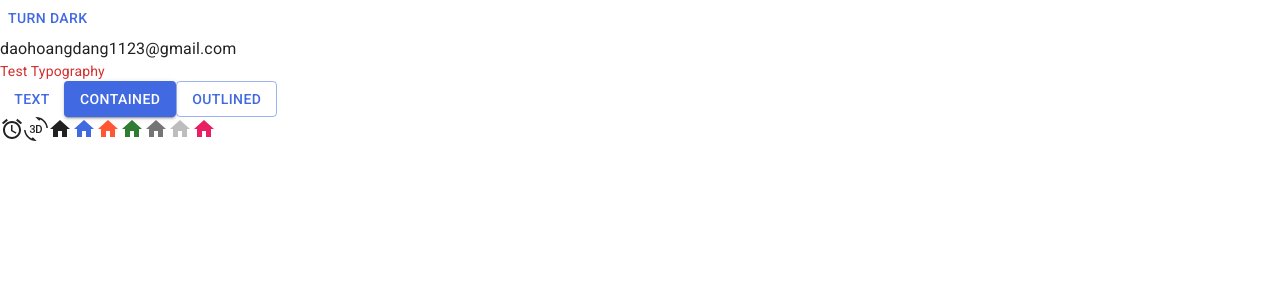
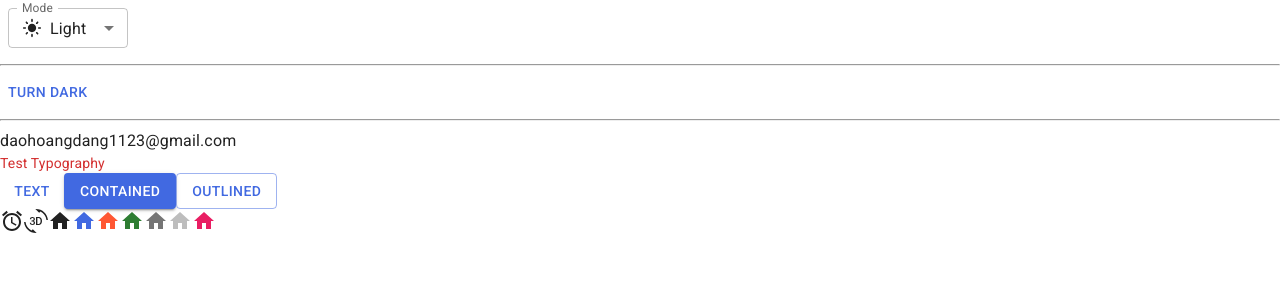
Before and after one commit to HoangDang1123/trello-web, a React (Vite) app: page / in a window 1280 px wide. Shown: the top 300 px of the page. Built offline with nearby package versions, Linux system fonts and the light colour scheme.

Commit message:
Add MenuItem light-dark-system mode

```diff
--- a/src/App.jsx
+++ b/src/App.jsx
@@ -7,17 +7,75 @@
 import Typography from '@mui/material/Typography'
 import { useColorScheme } from '@mui/material'
 
-function App() {
+import InputLabel from '@mui/material/InputLabel'
+import MenuItem from '@mui/material/MenuItem'
+import FormControl from '@mui/material/FormControl'
+import Select from '@mui/material/Select'
+import Box from '@mui/material/Box'
+
+import LightModeIcon from '@mui/icons-material/LightMode'
+import DarkModeOutlinedIcon from '@mui/icons-material/DarkModeOutlined'
+import SettingsBrightnessIcon from '@mui/icons-material/SettingsBrightness'
+
+function ModeSelect() {
   const { mode, setMode } = useColorScheme() // Instead of saving to localStorage
+  const handleChange = (event) => {
+    const selectedMode = event.target.value
+    setMode(selectedMode)
+  }
 
   return (
+    <FormControl sx={{ m: 1, minWidth: 120 }} size="small">
+      <InputLabel id="label-select-dark-light-mode">Mode</InputLabel>
+      <Select
+        labelId="label-select-dark-light-mode"
+        id="select-dark-light-mode"
+        value={mode}
+        label="Mode"
+        onChange={handleChange}
+      >
+        <MenuItem value="light">
+          <div style={{ display: 'flex', alignItems: 'center', gap: '8px' }}>
+            <LightModeIcon fontSize='small'/>Light
+          </div>
+        </MenuItem>
+        <MenuItem value="dark">
+          <Box sx={{ display: 'flex', alignItems: 'center', gap: 1 }}>
+            <DarkModeOutlinedIcon fontSize='small'/>Dark
+          </Box>
+        </MenuItem>
+        <MenuItem value="system">
+          <Box sx={{ display: 'flex', alignItems: 'center', gap: 1 }}>
+            <SettingsBrightnessIcon fontSize='small'/>System
+          </Box>
+        </MenuItem>
+      </Select>
+    </FormControl>
+  )
+}
+
+function ModeToggle() {
+  const { mode, setMode } = useColorScheme()
+  // const prefersDarkMode = useMediaQuery('prefers-color-scheme: dark')
+  // const prefersLightMode = useMediaQuery('prefers-color-scheme: light')
+
+  return (
+    <Button onClick={() => {
+      setMode(mode === 'light' ? 'dark' : 'light')
+    }}
+    >
+      {mode === 'light' ? 'Turn dark' : 'Turn light'}
+    </Button>
+  )
+}
+
+function App() {
+  return (
     <>
-      <Button onClick={() => {
-        setMode(mode === 'light' ? 'dark' : 'light')
-      }}
-      >
-        {mode === 'light' ? 'Turn dark' : 'Turn light'}
-      </Button>
+      <ModeSelect/>
+      <hr/>
+      <ModeToggle/>
+      <hr/>
       <div>daohoangdang1123@gmail.com</div>
 
       <Typography variant="body2" color="error">Test Typography</Typography>
```
